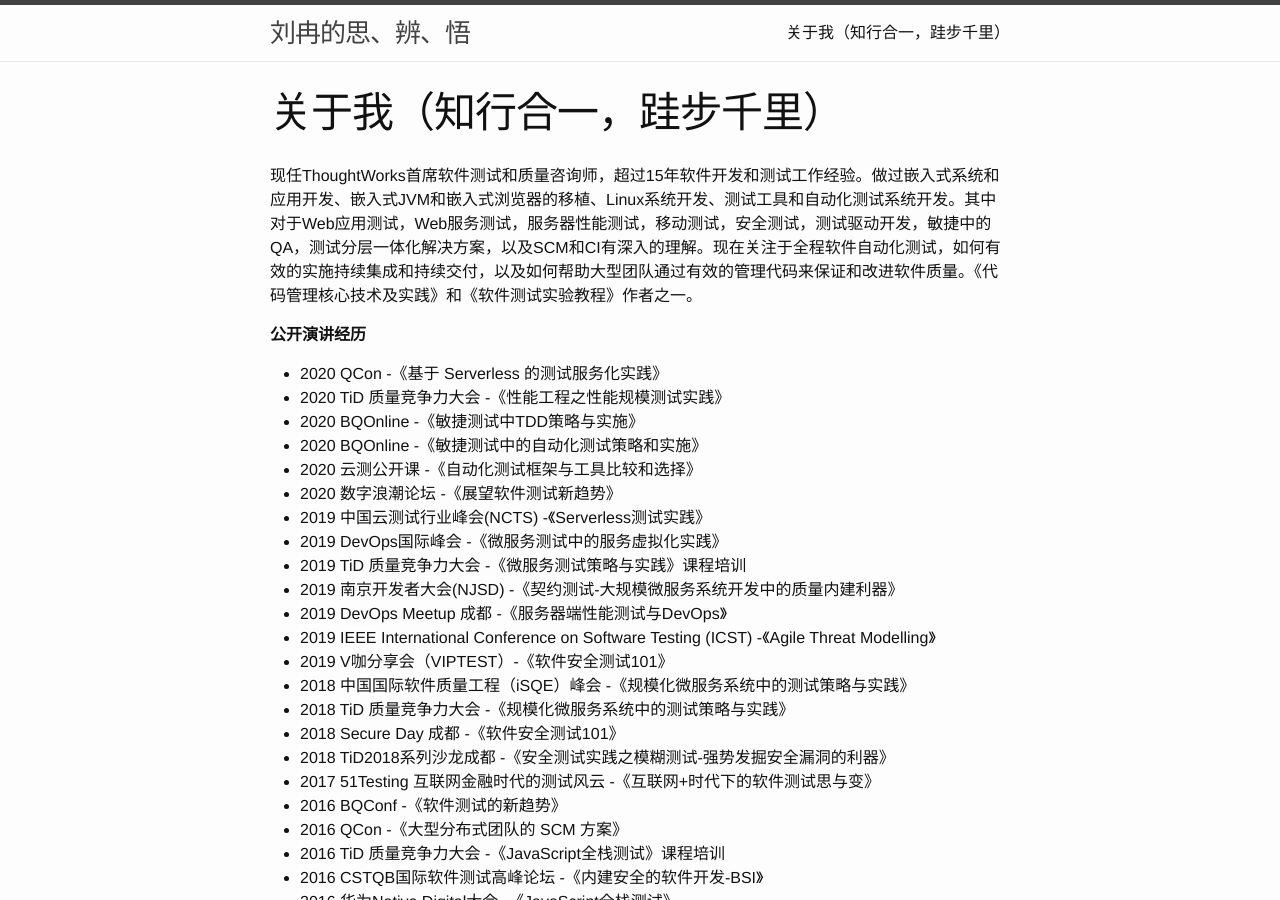
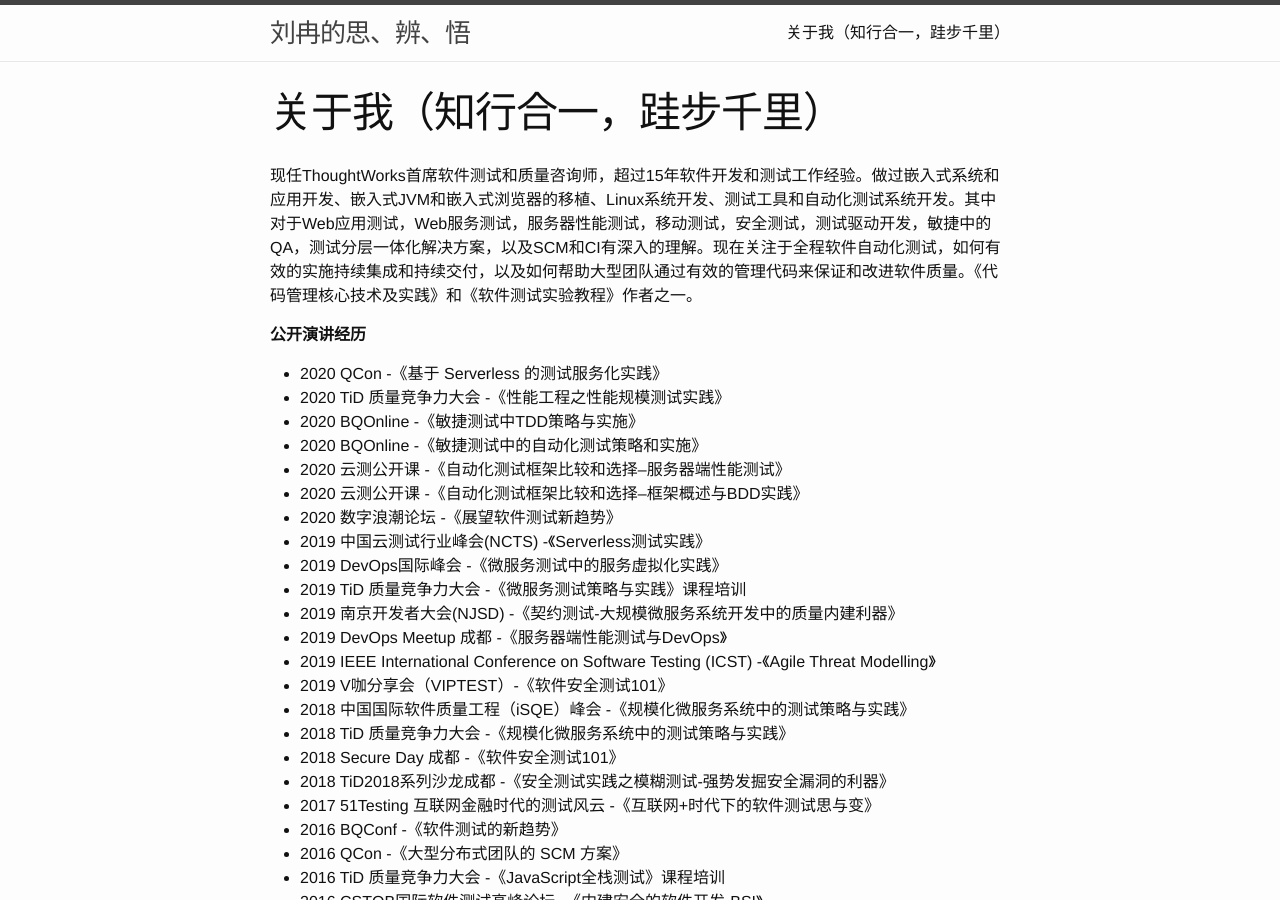
Before and after one commit to TWRanMan/twranman.github.io, a Jekyll site: the page built from about.md, in a window 1280 px wide and 900 px high. Built offline with Jekyll 4.4.1, drawn with Linux system fonts in a browser that asks for light colours.

Commit message:
update some articles

```diff
--- a/about.md
+++ b/about.md
@@ -13,7 +13,8 @@ permalink: /about/
 - 2020 TiD 质量竞争力大会 -《性能工程之性能规模测试实践》
 - 2020 BQOnline -《敏捷测试中TDD策略与实施》
 - 2020 BQOnline -《敏捷测试中的自动化测试策略和实施》
-- 2020 云测公开课 -《自动化测试框架与工具比较和选择》
+- 2020 云测公开课 -《自动化测试框架比较和选择--服务器端性能测试》
+- 2020 云测公开课 -《自动化测试框架比较和选择--框架概述与BDD实践》
 - 2020 数字浪潮论坛 -《展望软件测试新趋势》
 - 2019 中国云测试行业峰会(NCTS) -《Serverless测试实践》
 - 2019 DevOps国际峰会 -《微服务测试中的服务虚拟化实践》
```
